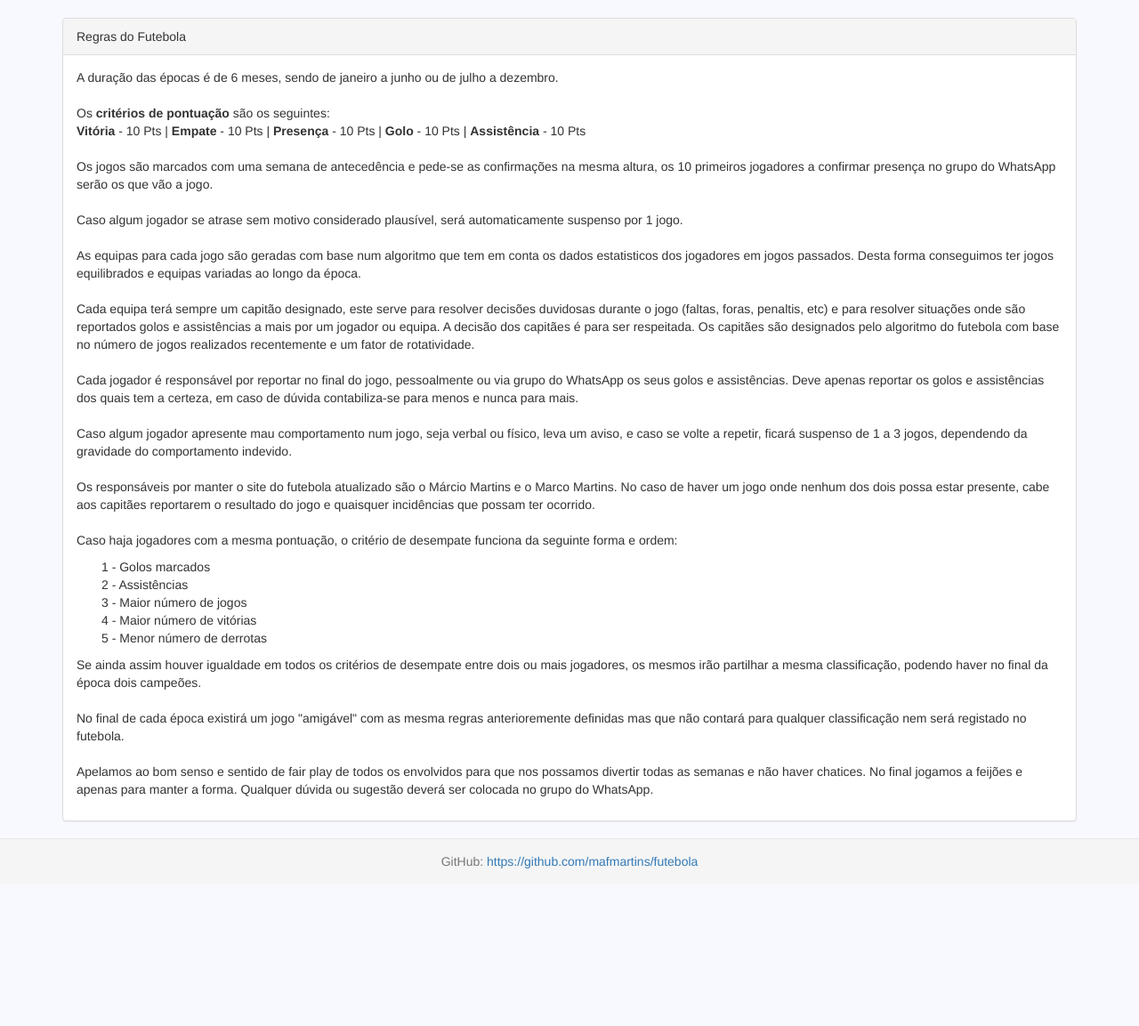
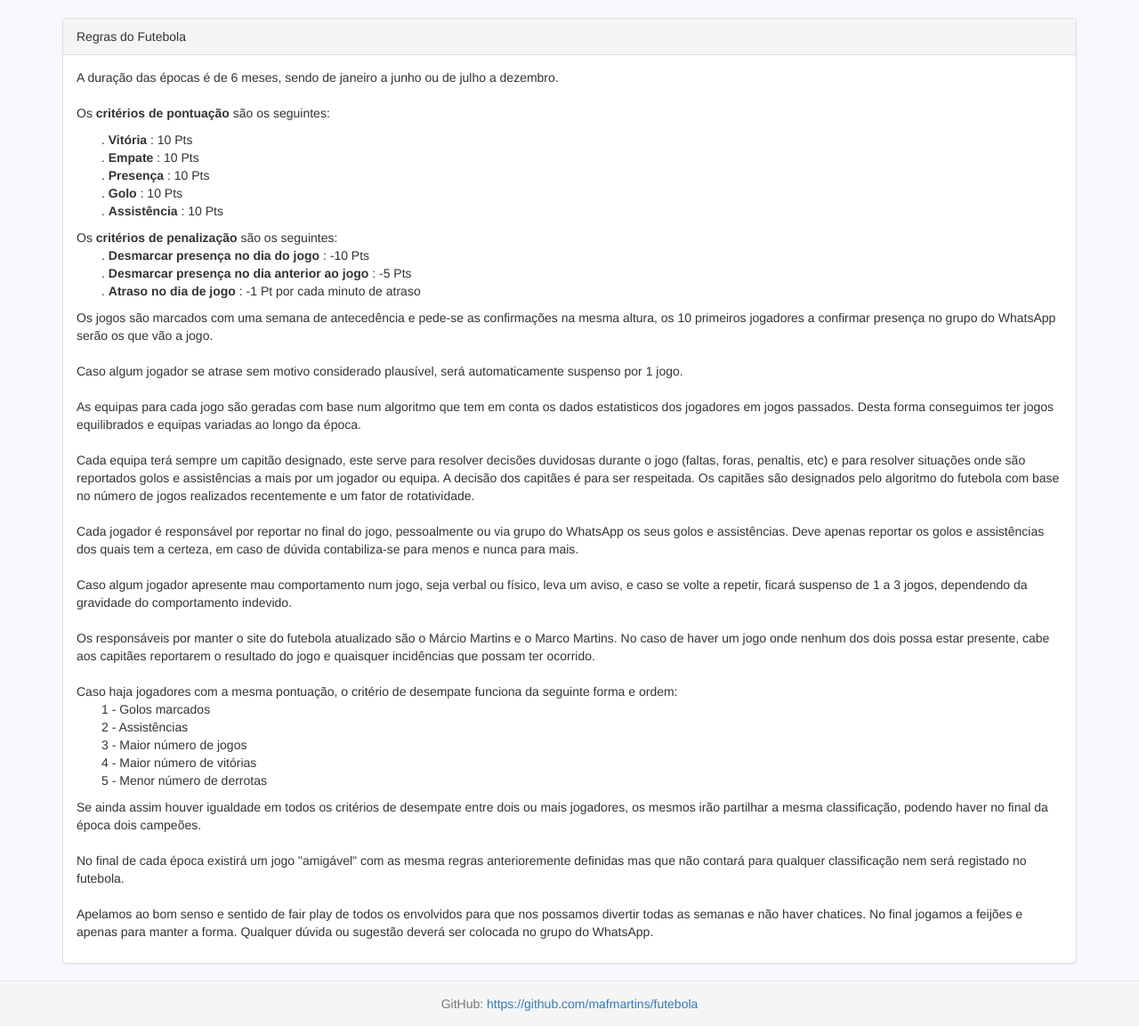
Before and after one commit to mafmartins/futebola, a Django app: template templates/futebola/regras.html in a window 1280 px wide. Shown: the part 52-1205 px from the top of the page at 89% size. Before the commit the page ends 1028 px from the top, so only its background shows below. Run offline with Django 3.2, Linux system fonts and the light colour scheme; the template is opened without the code that fills it: most values are stand-ins (such as "Sample title", 1, 10 or a date in 2020); some libraries are stand-ins or nearby versions.

Commit message:
Alterar regras com as penalizações

```diff
--- a/templates/futebola/regras.html
+++ b/templates/futebola/regras.html
@@ -10,7 +10,20 @@
             A duração das épocas é de 6 meses, sendo de janeiro a junho ou de julho a dezembro.
             <br><br>
             Os <b>critérios de pontuação</b> são os seguintes: <br>
-            <b>Vitória</b> - {{epoca.valor_vitoria}} Pts | <b>Empate</b> - {{epoca.valor_empate}} Pts | <b>Presença</b> - {{epoca.valor_participacao}} Pts | <b>Golo</b> - {{epoca.valor_golos}} Pts | <b>Assistência</b> - {{epoca.valor_assistencias}} Pts<br><br>
+            <p style="padding-left:2em;">
+            . <b>Vitória</b> : {{epoca.valor_vitoria}} Pts<br>
+            . <b>Empate</b> : {{epoca.valor_empate}} Pts<br>
+            . <b>Presença</b> : {{epoca.valor_participacao}} Pts<br>
+            . <b>Golo</b> : {{epoca.valor_golos}} Pts<br>
+            . <b>Assistência</b> : {{epoca.valor_assistencias}} Pts<br>
+            </p>
+
+            Os <b>critérios de penalização</b> são os seguintes: <br>
+            <p style="padding-left:2em;">
+						. <b>Desmarcar presença no dia do jogo</b> : -10 Pts<br>
+            . <b>Desmarcar presença no dia anterior ao jogo</b> : -5 Pts<br>
+            . <b>Atraso no dia de jogo</b> : -1 Pt por cada minuto de atraso<br>
+            </p>
 
 			Os jogos são marcados com uma semana de antecedência e pede-se as confirmações na mesma altura, os 10 primeiros jogadores a confirmar presença no grupo do WhatsApp serão os que vão a jogo. <br><br>
 
```
